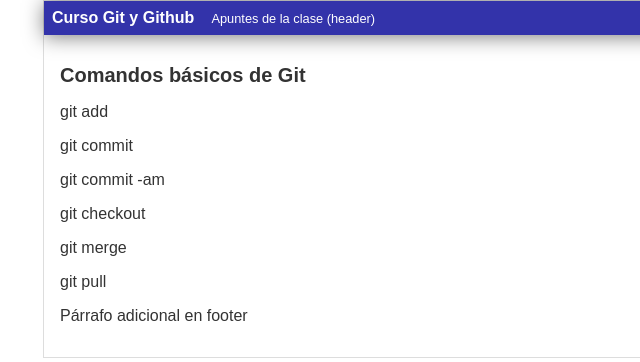
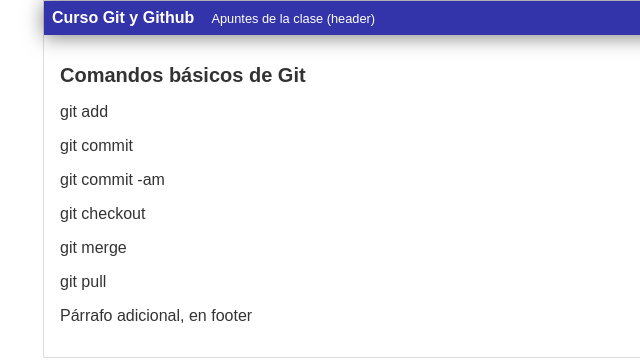
Before and after one commit to leonidassara/hyperblog, a plain HTML site: page index.html in a window 1280 px wide. Shown: the full height of the page, 148-788 px from the left. Drawn offline with Linux system fonts and the light colour scheme.

Commit message:
agregué la coma

```diff
--- a/index.html
+++ b/index.html
@@ -21,7 +21,7 @@
             <p>git checkout</p>
             <p>git merge</p>
             <p>git pull</p>
-            <p>Párrafo adicional en footer</p>
+            <p>Párrafo adicional, en footer</p>
         </div>
     </div>
 
```
